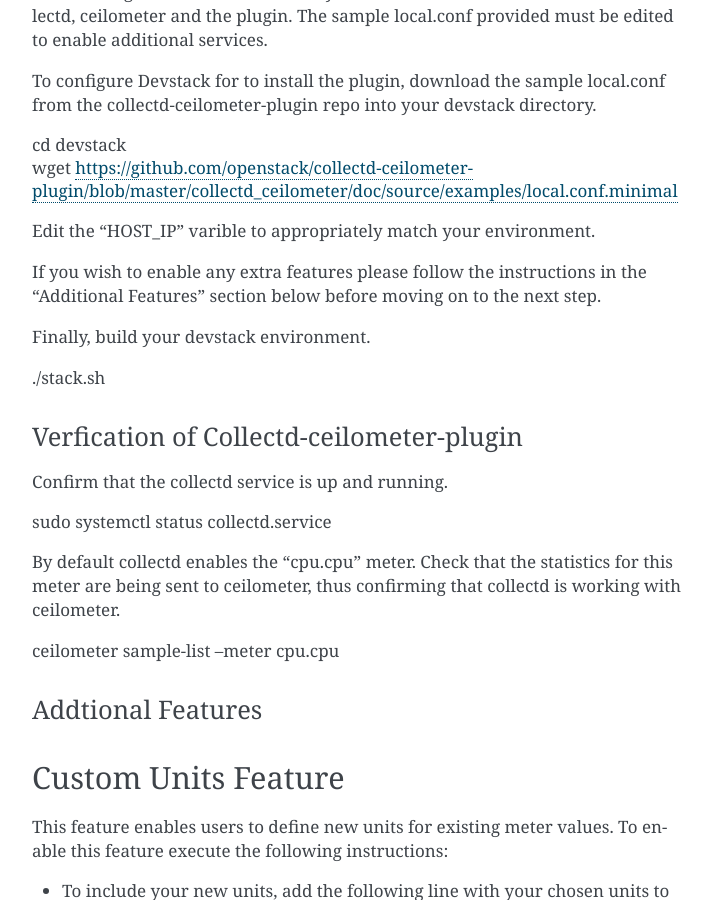
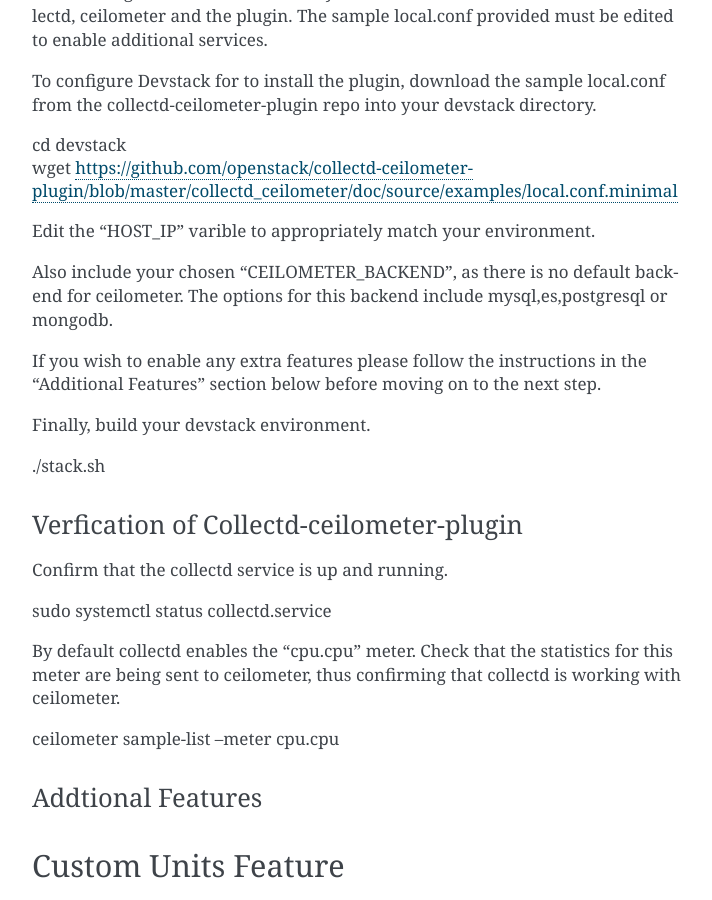
Before and after one commit to openstack-archive/collectd-openstack-plugins, a Sphinx documentation site: the page built from doc/source/devstackGSG.rst, in a window 1280 px wide and 900 px high, scrolled down 647 px. Shown: the whole window, without its empty margins (388-1100 px from the left). Built offline with Sphinx 7.4.7, drawn with Linux system fonts in a browser that asks for light colours; pages that are not in the unit, such as notebooks, are missing from menus.

Commit message:
Updated documentation for CEILOMETER_BACKEND
 - Updated devstackGSG.rst to set CEILOMETER_BACKEND
 - Added CEILOMETER_BACKEND to local.conf.minimal
 - Added a reno for this bug fix

Change-Id: Ibbf606021a1f0dcc0db6c586e092b03df423a7a5
Closes-Bug: #1655611

```diff
--- a/doc/source/devstackGSG.rst
+++ b/doc/source/devstackGSG.rst
@@ -35,6 +35,9 @@
 | wget https://github.com/openstack/collectd-ceilometer-plugin/blob/master/collectd_ceilometer/doc/source/examples/local.conf.minimal
 
 Edit the "HOST_IP" varible to appropriately match your environment.
+
+Also include your chosen "CEILOMETER_BACKEND", as there is no default backend for
+ceilometer. The options for this backend include mysql,es,postgresql or mongodb.
 
 If you wish to enable any extra features please follow the instructions in the
 "Additional Features" section below before moving on to the next step.
```
Also changed, not shown: 2 other files.
